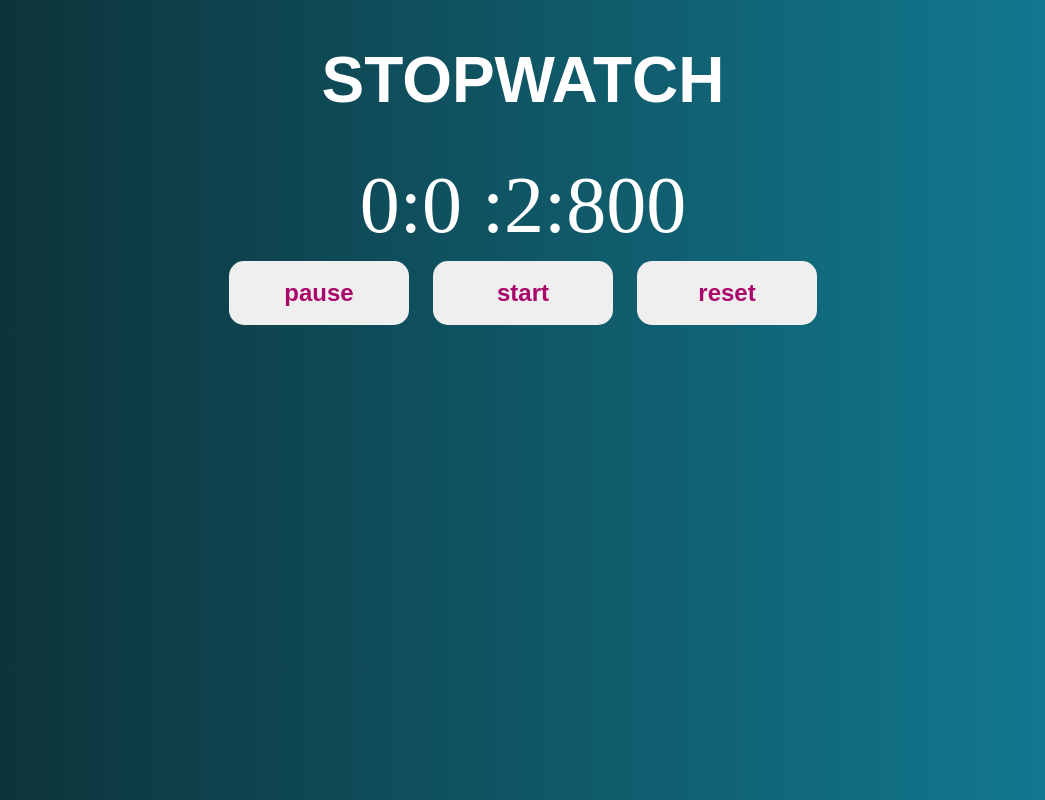
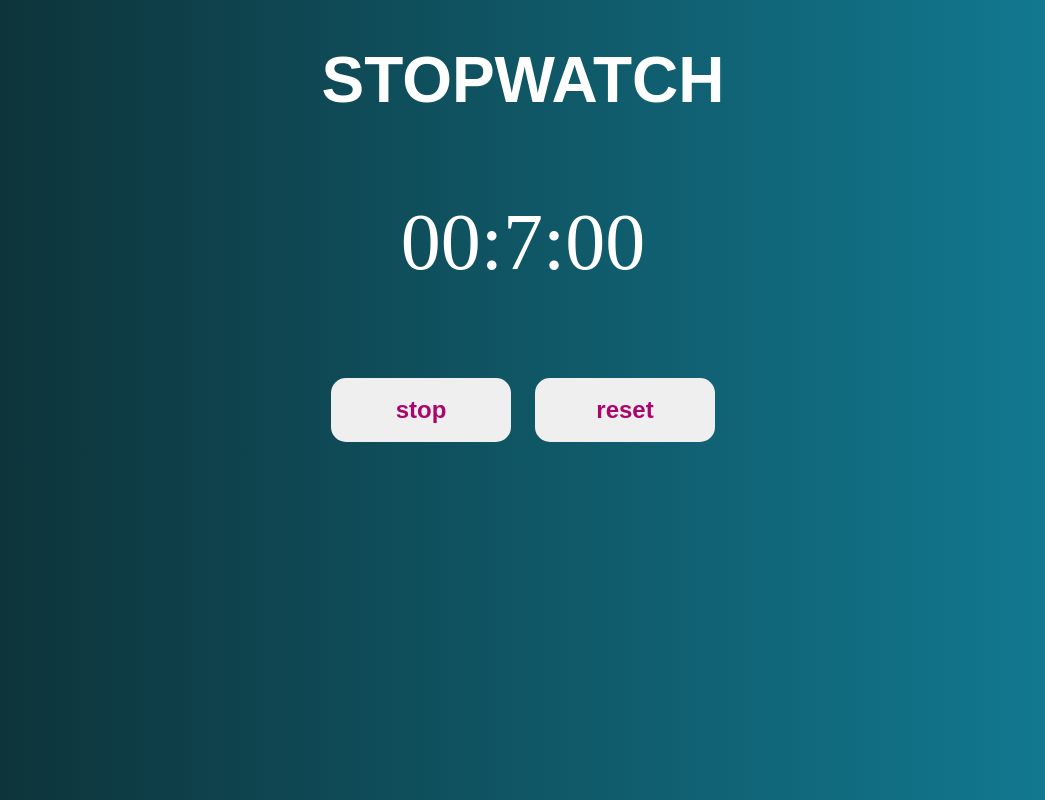
Before and after one commit to mehmettas1/StopWatch, a plain HTML site: page index.html in a window 1280 px wide. Both pictures are taken after a click on the button "start". Shown: the whole page, without its empty margins (117-1162 px from the left). Drawn offline with Linux system fonts and the light colour scheme.

Commit message:
latest version

```diff
--- a/app.js
+++ b/app.js
@@ -13,52 +13,59 @@
 
 
 
-const pause = document.getElementById('pause');
+
 const start = document.getElementById('start');
 const reset = document.getElementById('reset');
 const timerDisplay = document.getElementById('timerDisplay');
-let millisecond = 0,
-second =0,
-minute =0,
-hour =0;
+const min = document.getElementById("mın")
+const sec = document.getElementById("sec")
+const ms = document.getElementById("ms")
+
+
+
+
 let loop;
 
 start.addEventListener('click',()=> {
-    clearInterval(loop);
-    loop = setInterval(counter,10);
+    if(start.innerText = "start"){
+        start.innerText = "stop";
+        clearInterval(loop);
+    loop = setInterval(counter, 1)
+
+
+    }else {
+        clearInterval(loop);
+        start.innerText = "start"
+    }
 
 })
 
-pause.addEventListener('click',()=> {
-
-    clearInterval(loop);
-})
 
 reset.addEventListener('click',()=> {
 
     clearInterval(loop);
-    (millisecond = 0), (second = 0), (minute = 0), (hour = 0);
-    timerDisplay.innerHTML = "00 : 00 : 00 : 000";
-})
+    ms.innerText = "00";
+    sec.innerText = "00";
+    min.innerText = "00"
+
+});
 
 
 function counter(){
-    millisecond +=10;
-    if(millisecond ==1000){
-        millisecond =0;
-        second++;
+    ms.innerText ++;
+    if(ms.innerText==100){
+        ms.innerText ="00";
+        sec.innerText++;
 
-        if(second == 60) {
-            second = 0;
-            minute++;
+        if(sec.innerText == 60) {
+            sec.innerText = "00";
+            min.innerText++;
 
-            if(minute ==60){
-                minute = 0;
-                hour++;
-            }
+
+
         }
     }
 
-    timerDisplay.innerHTML = `${hour}:${minute} :${second}:${millisecond}`;
+
 
 }
--- a/index.html
+++ b/index.html
@@ -14,10 +14,9 @@
     <h1>STOPWATCH</h1>
         <div class="stopwatch-container">
             <div id="timerDisplay">
-                00 : 00 : 00 : 000
+               <p><span id="min">00</span>:<span id="sec">00</span>:<span id="ms">00</span></p>
             </div>
             <div class="buttons">
-                <button id="pause">pause</button>
                 <button id="start">start</button>
                 <button id="reset">reset</button>
             </div>
--- a/style.css
+++ b/style.css
@@ -22,8 +22,8 @@ body {
    /* .stopwatch-container div {
        font-size: 4rem;
    } */
-#timerDisplay {
-    font-size: 5em;
+p {
+    font-size: 5rem;
     color: #ffff;
 }
 
```
